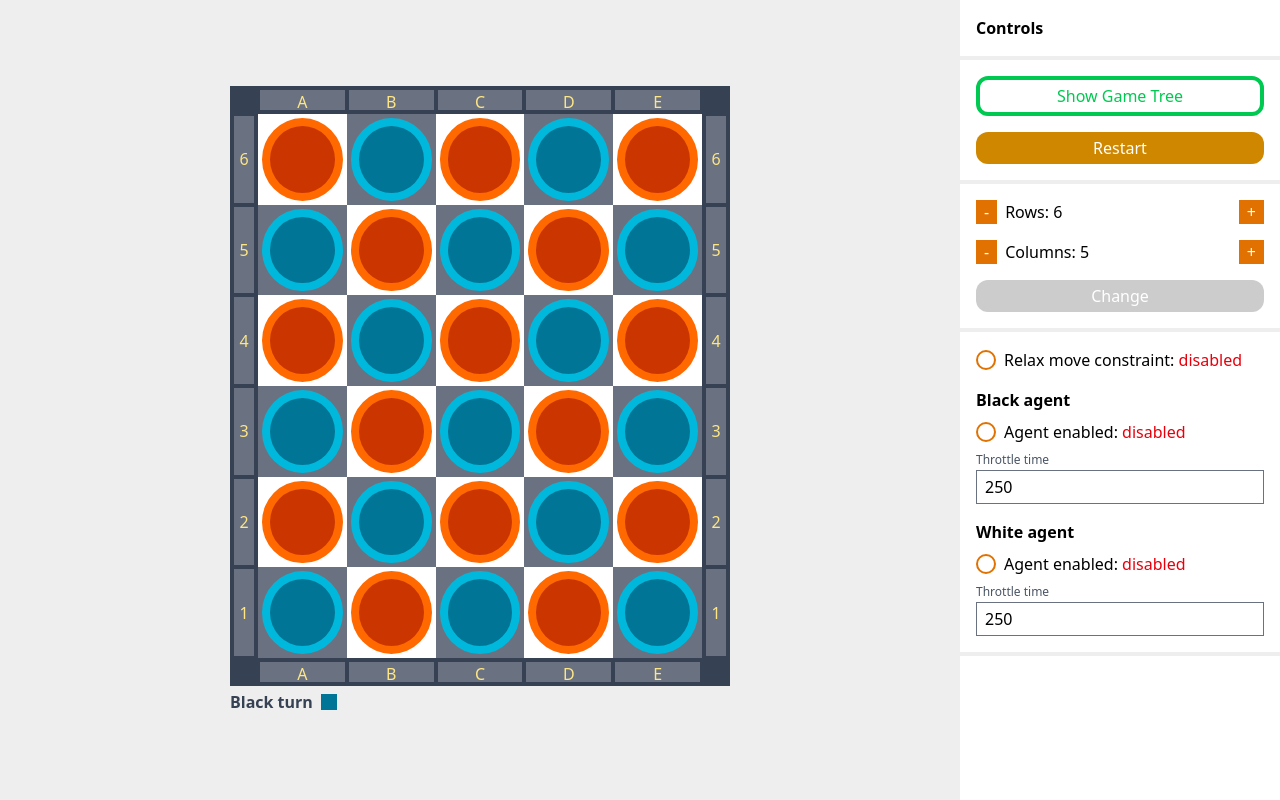
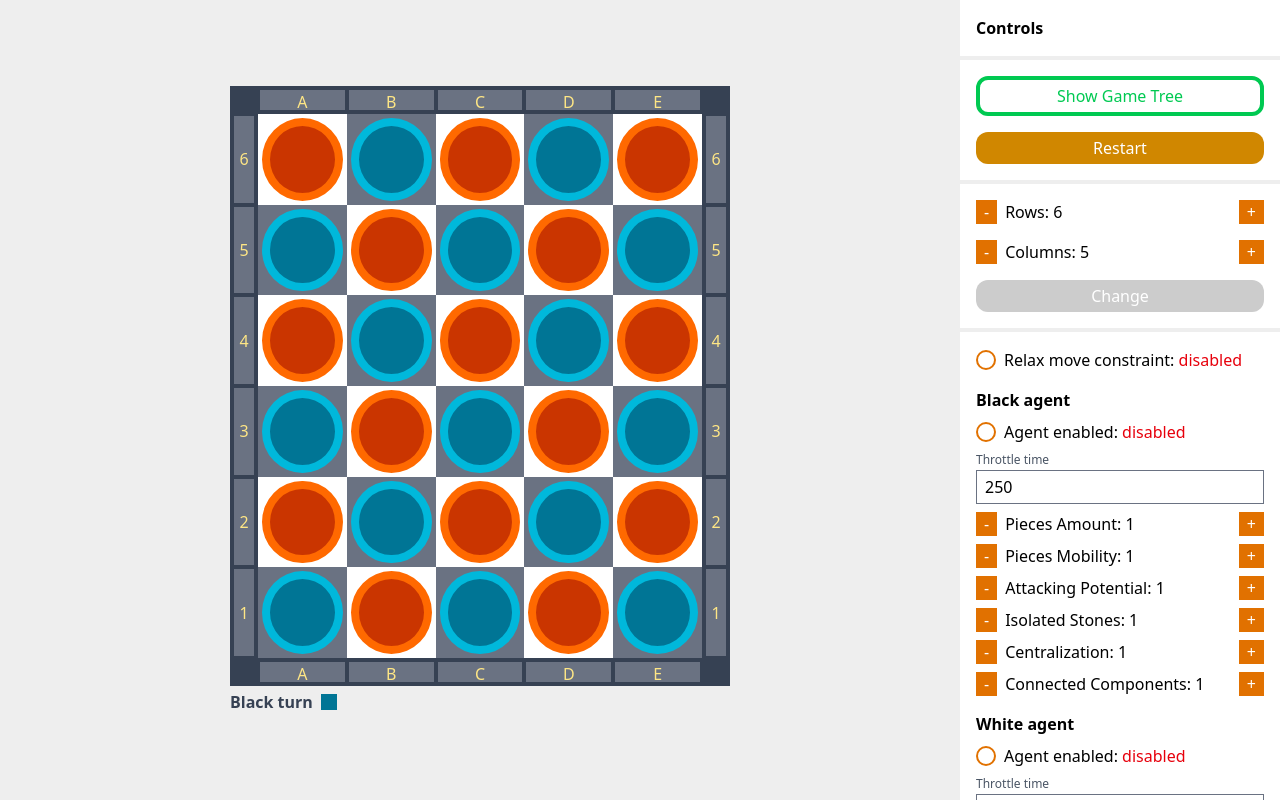
Before and after one commit to it1shka/clobber, a React (Vite) app: page / in a window 1280 px wide. Built offline with nearby package versions, Linux system fonts and the light colour scheme.

Commit message:
feat: added all controls for agents

```diff
--- a/src/ControlPane/AgentControl.tsx
+++ b/src/ControlPane/AgentControl.tsx
@@ -1,6 +1,8 @@
+import type { HeuristicCatalog } from '../logic/heuristics'
 import { useAgentState } from '../useAgentState'
 import CheckboxControl from './CheckboxControl'
 import NumberControl from './NumberControl'
+import SizeControl from './SizeControl'
 import type { AgentControlProps } from './types'
 
 const AgentControl = ({ title, agent }: AgentControlProps) => {
@@ -12,7 +14,6 @@ const AgentControl = ({ title, agent }: AgentControlProps) => {
     setEnabled,
     setThrottleTime,
     setHeuristicWeight,
-    adjustHeuristicWeights,
   } = useAgentState(agent)
 
   return (
@@ -30,6 +31,22 @@ const AgentControl = ({ title, agent }: AgentControlProps) => {
         min={250}
         max={5000}
       />
+      {Object.entries(heuristicWeights).map(([heuristic, weight]) => {
+        return (
+          <SizeControl
+            key={heuristic}
+            title={heuristic}
+            value={weight}
+            onChange={newWeight => {
+              setHeuristicWeight(
+                heuristic as keyof typeof HeuristicCatalog,
+                newWeight,
+              )
+            }}
+            limits={[0, 10]}
+          />
+        )
+      })}
     </div>
   )
 }
--- a/src/ControlPane/index.tsx
+++ b/src/ControlPane/index.tsx
@@ -4,7 +4,7 @@ import SizeControls from './SizeControls'
 
 const ControlPane = () => {
   return (
-    <div className="w-full h-full flex flex-col">
+    <div className="w-full h-full flex flex-col overflow-auto">
       <h2 className="p-4 font-bold border-b-4 border-[#eee]">Controls</h2>
       <MiscControls />
       <SizeControls />
```
